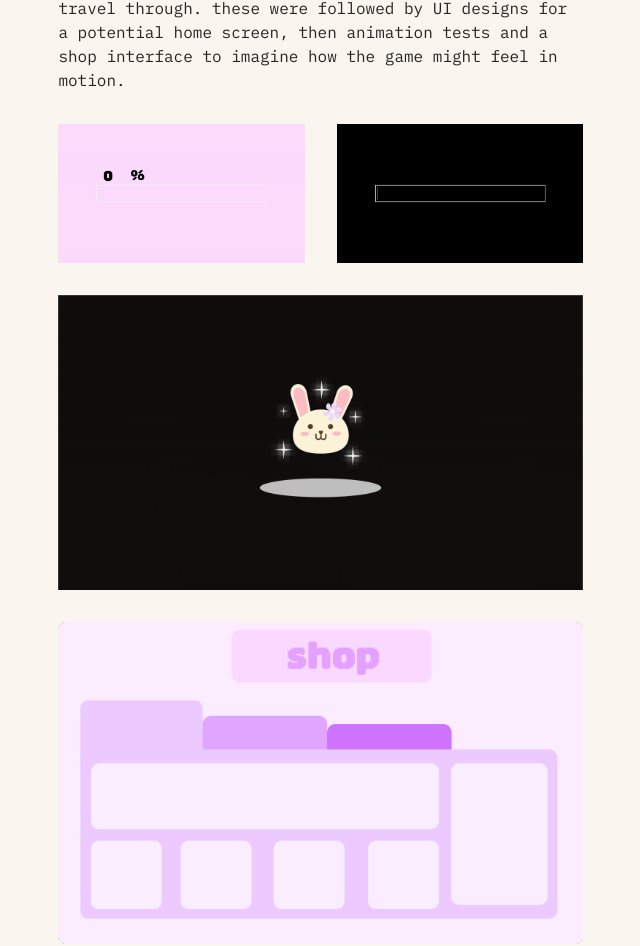
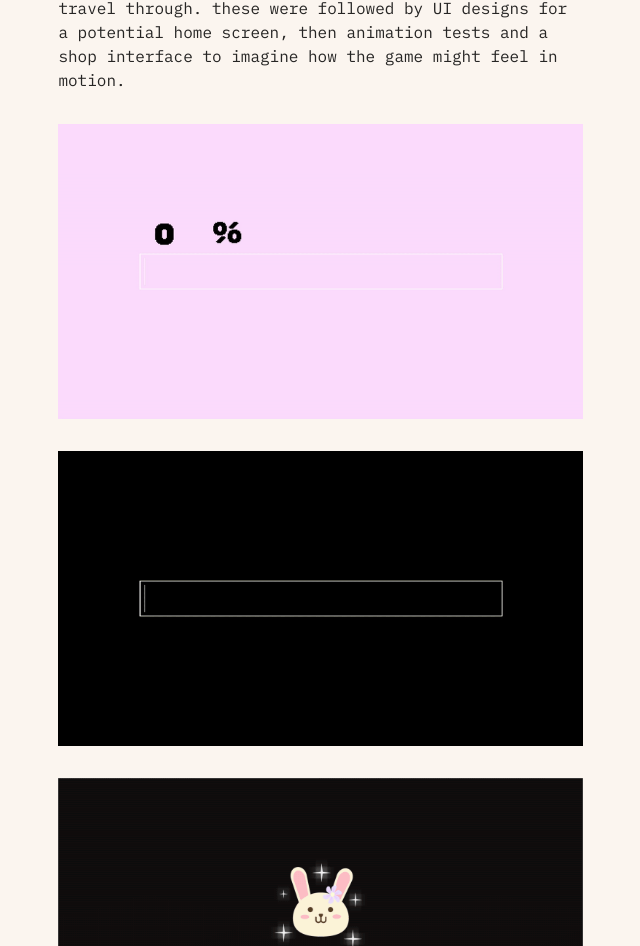
Before and after one commit to ruwkia/taylorsmith, a Next.js app: page /bunny-puzzle in a window 1280 px wide. Shown: the part 2317-3263 px from the top of the page, without its empty margins (376-1016 px from the left). Built offline with nearby package versions, Linux system fonts and the light colour scheme.

Commit message:
Update bunny-puzzle.jsx

```diff
--- a/pages/bunny-puzzle.jsx
+++ b/pages/bunny-puzzle.jsx
@@ -57,8 +57,8 @@ function BunnyPuzzle() {
   gap: '2rem',
   marginBottom: '2rem'
 }}>
-  <img src="/images/artworks/bunnyloadinggif.gif" alt="Pink loading bunny animation" style={{ width: '100%', maxWidth: '600px' }} />
-  <img src="/images/artworks/otherloadinggif.gif" alt="Alternate loading animation" style={{ width: '100%', maxWidth: '600px' }} />
+  <img src="/images/artworks/bunnyloadinggif.gif" alt="Pink loading bunny animation" style={{ width: '100%', maxWidth: '600px', gridColumn: 'span 2' }} />
+  <img src="/images/artworks/otherloadinggif.gif" alt="Alternate loading animation" style={{ width: '100%', maxWidth: '600px', gridColumn: 'span 2' }} />
   <img src="/images/artworks/blackloadingbunny.gif" alt="Black bunny loading animation" style={{ width: '100%', maxWidth: '600px', gridColumn: 'span 2' }} />
   <img src="/images/artworks/bunnyshop.png" alt="Main puzzle screen" style={{ width: '100%', maxWidth: '600px', gridColumn: 'span 2' }} />
   <img src="/images/projects/bunnygame.png" alt="Sand biome screen" style={{ width: '100%', maxWidth: '600px', gridColumn: 'span 2' }} />
```
